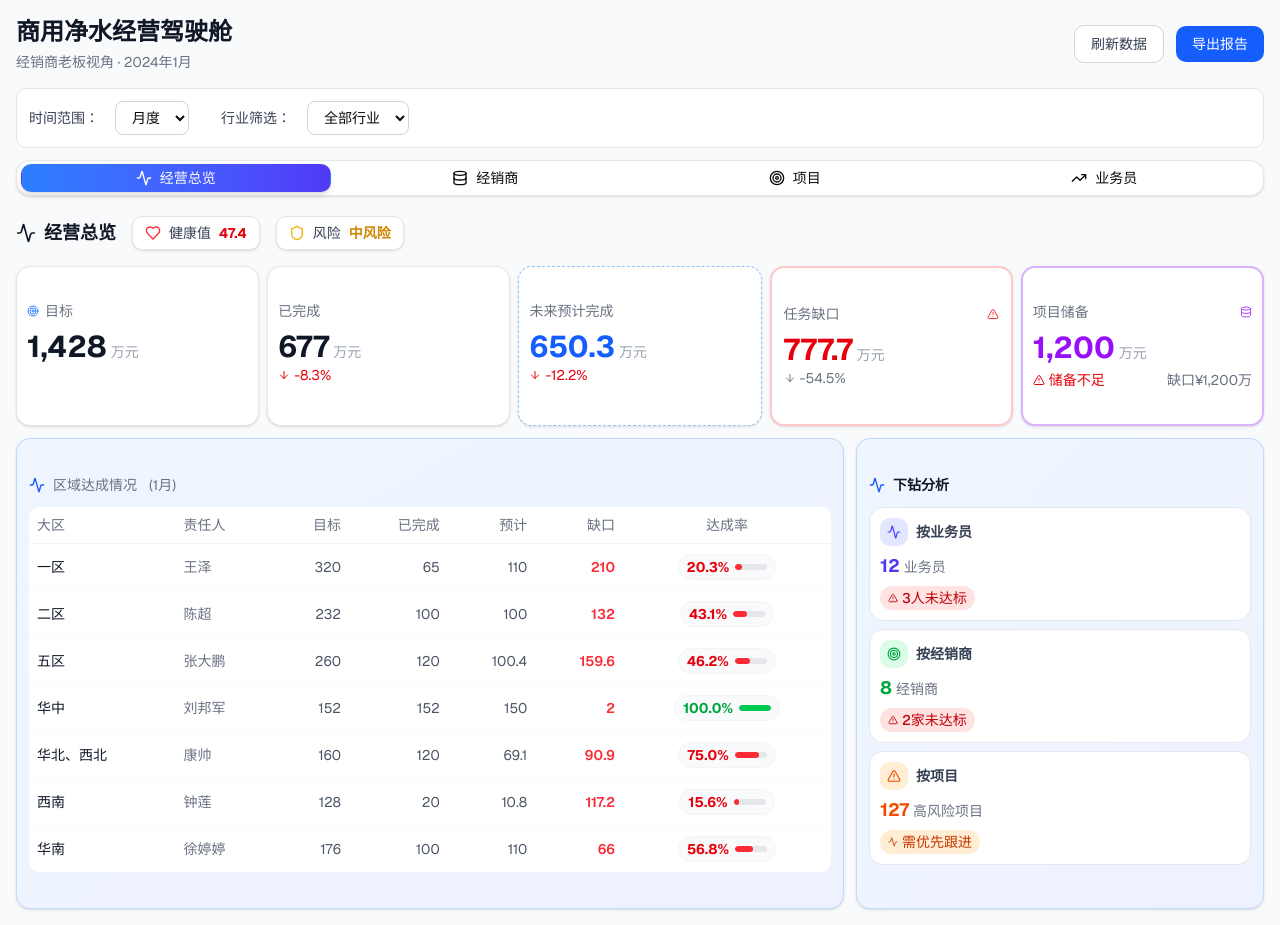
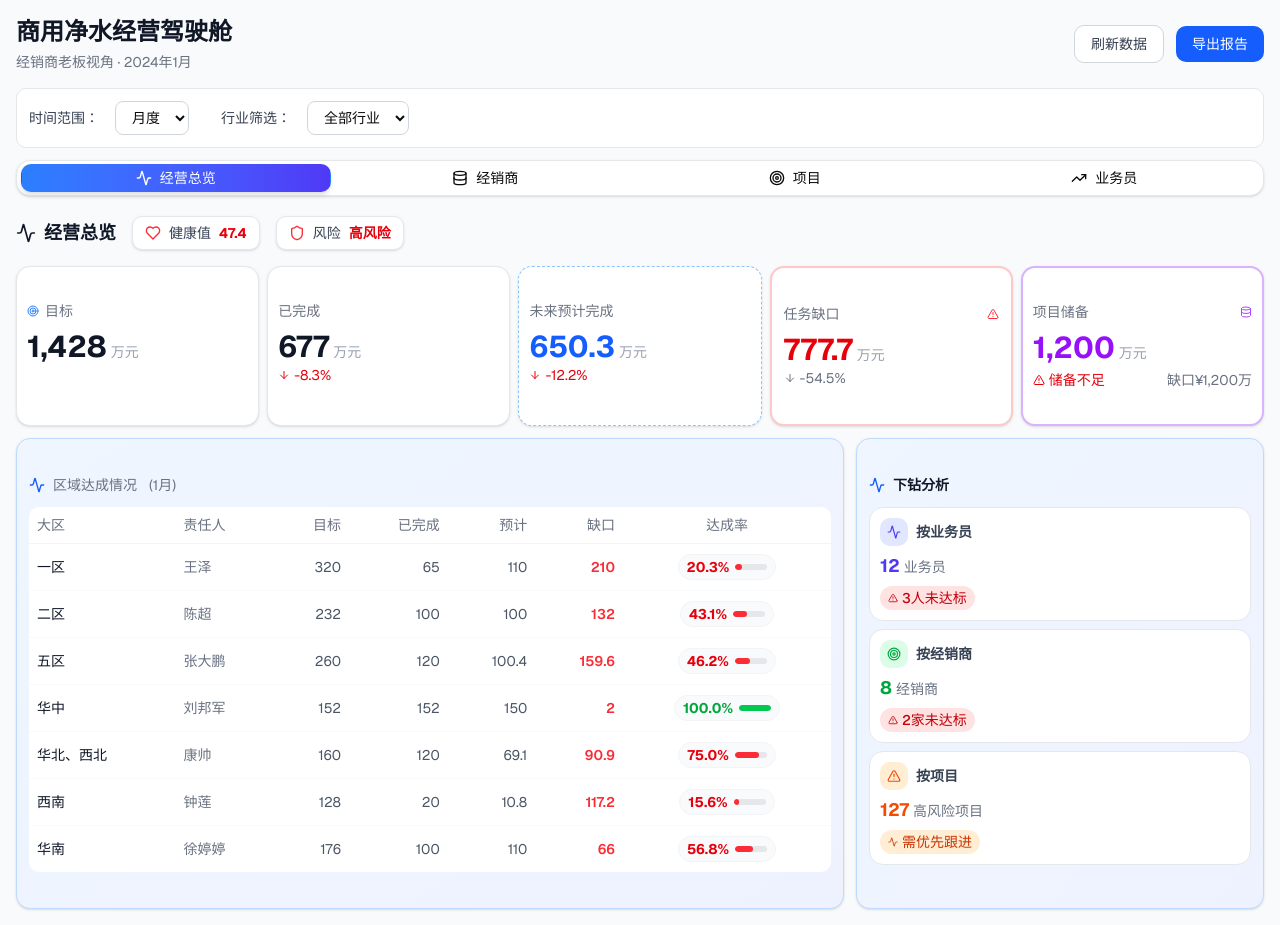
Before and after one commit to navylee1990/coze_jsc, a Next.js app: page / in a window 1280 px wide. Built offline with nearby package versions, Linux system fonts and the light colour scheme.

Commit message:
fix: 修正风险等级判断逻辑，综合健康值和任务缺口

```diff
--- a/src/app/page.tsx
+++ b/src/app/page.tsx
@@ -185,7 +185,7 @@ const cityData = {
   },
 };
 
-const riskLevel = kpiData.taskGap > 900 ? 'high' : kpiData.taskGap > 500 ? 'medium' : 'low';
+const riskLevel = kpiData.currentHealthIndex < 60 || kpiData.taskGap > 900 ? 'high' : kpiData.taskGap > 500 ? 'medium' : 'low';
 
 const getGapColor = () => {
   if (riskLevel === 'high') return { bg: 'bg-red-50', border: 'border-red-300', text: 'text-red-600' };
```
